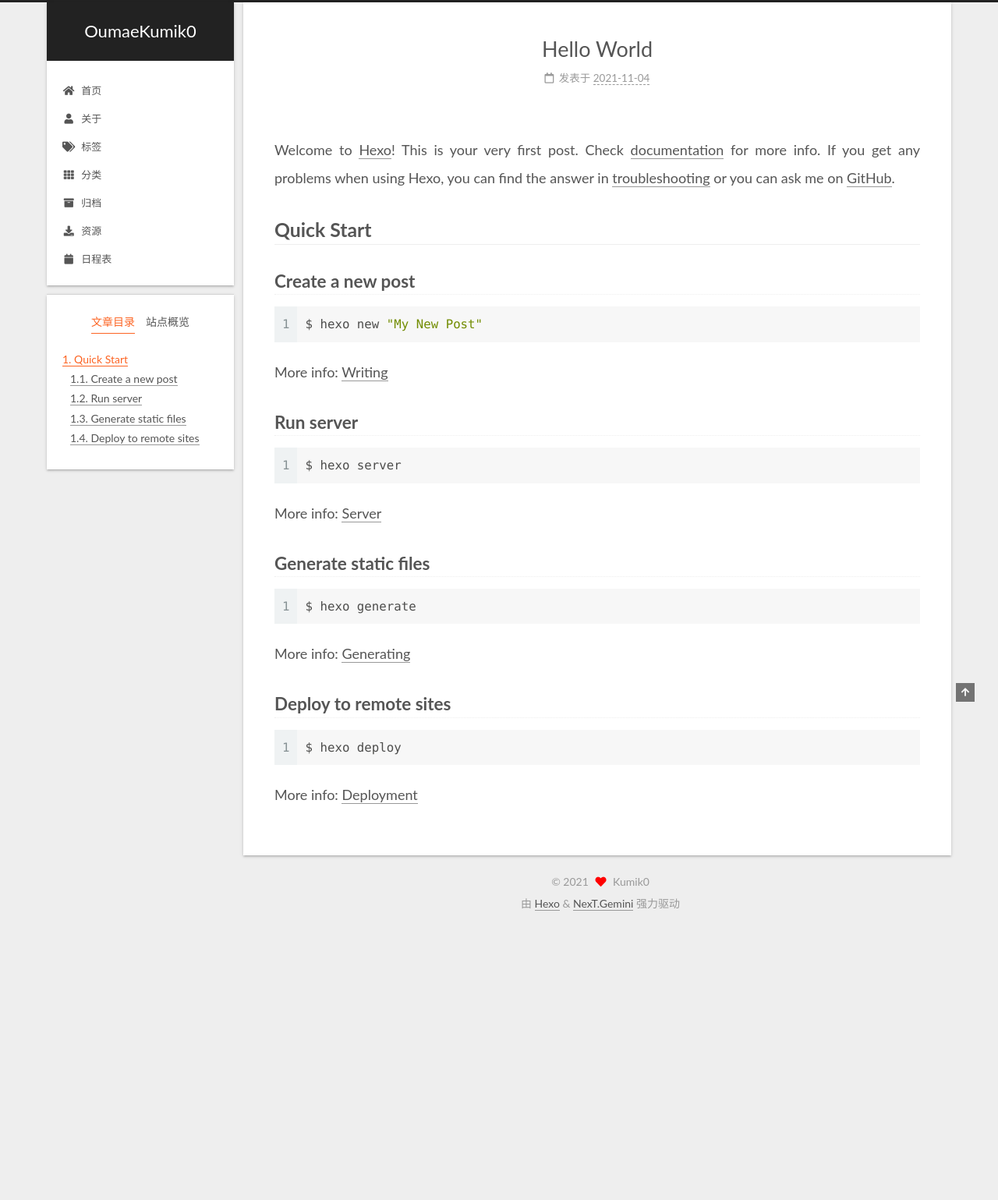
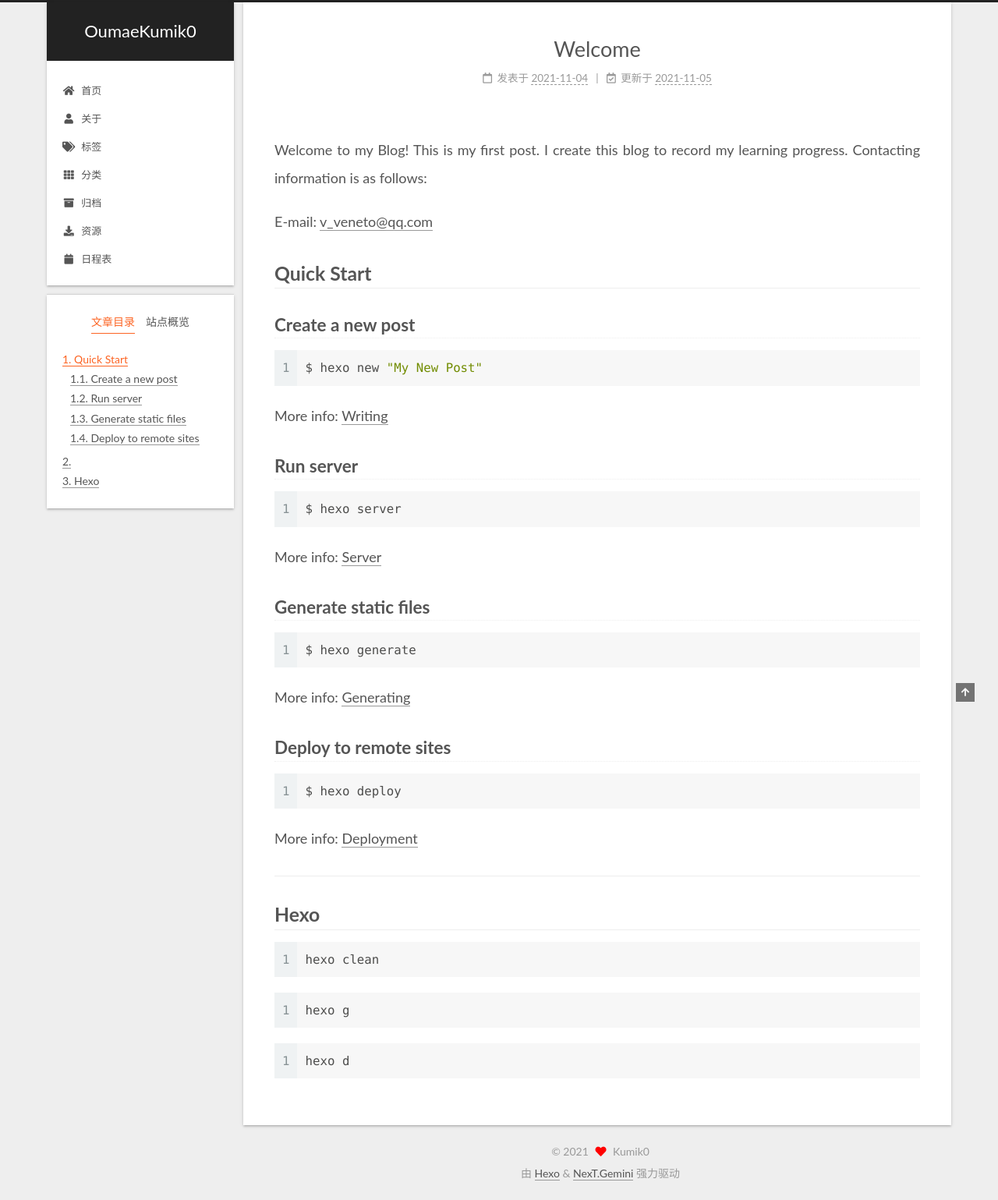
Before and after one commit to OumaeKumik0/OumaeKumik0.github.io, a plain HTML site: page 2021/11/04/hello-world/index.html in a window 1280 px wide. Shown: the whole page at 78% size. Before the commit the page ends 1193 px from the top, so only its background shows below. Drawn offline with Linux system fonts and the light colour scheme.

Commit message:
Site updated: 2021-11-05 16:55:10

```diff
--- a/2021/11/04/hello-world/index.html
+++ b/2021/11/04/hello-world/index.html
@@ -20,15 +20,15 @@
     var CONFIG = {"hostname":"example.com","root":"/","scheme":"Gemini","version":"7.8.0","exturl":false,"sidebar":{"position":"left","display":"post","padding":18,"offset":12,"onmobile":false},"copycode":{"enable":false,"show_result":false,"style":null},"back2top":{"enable":true,"sidebar":false,"scrollpercent":false},"bookmark":{"enable":false,"color":"#222","save":"auto"},"fancybox":false,"mediumzoom":false,"lazyload":false,"pangu":false,"comments":{"style":"tabs","active":null,"storage":true,"lazyload":false,"nav":null},"algolia":{"hits":{"per_page":10},"labels":{"input_placeholder":"Search for Posts","hits_empty":"We didn't find any results for the search: ${query}","hits_stats":"${hits} results found in ${time} ms"}},"localsearch":{"enable":false,"trigger":"auto","top_n_per_article":1,"unescape":false,"preload":false},"motion":{"enable":true,"async":false,"transition":{"post_block":"fadeIn","post_header":"slideDownIn","post_body":"slideDownIn","coll_header":"slideLeftIn","sidebar":"slideUpIn"}}};
   </script>
 
-  <meta name="description" content="Welcome to Hexo! This is your very first post. Check documentation for more info. If you get any problems when using Hexo, you can find the answer in troubleshooting or you can ask me on GitHub. Quick">
+  <meta name="description" content="Welcome to my Blog! This is my first post. I create this blog to record my learning progress. Contacting information is as follows: E-mail: &amp;#118;&amp;#x5f;&amp;#118;&amp;#x65;&amp;#x6e;&amp;#x65;&amp;#x74;&amp;#111;&amp;#64;&amp;#x71;&amp;">
 <meta property="og:type" content="article">
-<meta property="og:title" content="Hello World">
+<meta property="og:title" content="Welcome">
 <meta property="og:url" content="http://example.com/2021/11/04/hello-world/index.html">
 <meta property="og:site_name" content="OumaeKumik0">
-<meta property="og:description" content="Welcome to Hexo! This is your very first post. Check documentation for more info. If you get any problems when using Hexo, you can find the answer in troubleshooting or you can ask me on GitHub. Quick">
+<meta property="og:description" content="Welcome to my Blog! This is my first post. I create this blog to record my learning progress. Contacting information is as follows: E-mail: &amp;#118;&amp;#x5f;&amp;#118;&amp;#x65;&amp;#x6e;&amp;#x65;&amp;#x74;&amp;#111;&amp;#64;&amp;#x71;&amp;">
 <meta property="og:locale" content="zh_CN">
 <meta property="article:published_time" content="2021-11-04T08:25:56.309Z">
-<meta property="article:modified_time" content="2021-11-04T08:25:56.309Z">
+<meta property="article:modified_time" content="2021-11-05T08:50:47.296Z">
 <meta property="article:author" content="Kumik0">
 <meta name="twitter:card" content="summary">
 
@@ -45,7 +45,7 @@
   };
 </script>
 
-  <title>Hello World | OumaeKumik0</title>
+  <title>Welcome | OumaeKumik0</title>
 
 
 
@@ -188,7 +188,7 @@
     </span>
       <header class="post-header">
         <h1 class="post-title" itemprop="name headline">
-          Hello World
+          Welcome
         </h1>
 
         <div class="post-meta">
@@ -200,6 +200,13 @@
 
               <time title="创建时间：2021-11-04 16:25:56" itemprop="dateCreated datePublished" datetime="2021-11-04T16:25:56+08:00">2021-11-04</time>
             </span>
+              <span class="post-meta-item">
+                <span class="post-meta-item-icon">
+                  <i class="far fa-calendar-check"></i>
+                </span>
+                <span class="post-meta-item-text">更新于</span>
+                <time title="修改时间：2021-11-05 16:50:47" itemprop="dateModified" datetime="2021-11-05T16:50:47+08:00">2021-11-05</time>
+              </span>
 
 
 
@@ -212,7 +219,8 @@
     <div class="post-body" itemprop="articleBody">
 
 
-        <p>Welcome to <a target="_blank" rel="noopener" href="https://hexo.io/">Hexo</a>! This is your very first post. Check <a target="_blank" rel="noopener" href="https://hexo.io/docs/">documentation</a> for more info. If you get any problems when using Hexo, you can find the answer in <a target="_blank" rel="noopener" href="https://hexo.io/docs/troubleshooting.html">troubleshooting</a> or you can ask me on <a target="_blank" rel="noopener" href="https://github.com/hexojs/hexo/issues">GitHub</a>.</p>
+        <p>Welcome to my Blog! This is my first post. I create this blog to record my learning progress. Contacting information is as follows:</p>
+<p>E-mail: <a href="mailto:&#118;&#x5f;&#118;&#x65;&#x6e;&#x65;&#x74;&#111;&#64;&#x71;&#x71;&#46;&#99;&#x6f;&#x6d;">&#118;&#x5f;&#118;&#x65;&#x6e;&#x65;&#x74;&#111;&#64;&#x71;&#x71;&#46;&#99;&#x6f;&#x6d;</a></p>
 <h2 id="Quick-Start"><a href="#Quick-Start" class="headerlink" title="Quick Start"></a>Quick Start</h2><h3 id="Create-a-new-post"><a href="#Create-a-new-post" class="headerlink" title="Create a new post"></a>Create a new post</h3><figure class="highlight bash"><table><tr><td class="gutter"><pre><span class="line">1</span><br></pre></td><td class="code"><pre><span class="line">$ hexo new <span class="string">&quot;My New Post&quot;</span></span><br></pre></td></tr></table></figure>
 
 <p>More info: <a target="_blank" rel="noopener" href="https://hexo.io/docs/writing.html">Writing</a></p>
@@ -225,6 +233,11 @@
 <h3 id="Deploy-to-remote-sites"><a href="#Deploy-to-remote-sites" class="headerlink" title="Deploy to remote sites"></a>Deploy to remote sites</h3><figure class="highlight bash"><table><tr><td class="gutter"><pre><span class="line">1</span><br></pre></td><td class="code"><pre><span class="line">$ hexo deploy</span><br></pre></td></tr></table></figure>
 
 <p>More info: <a target="_blank" rel="noopener" href="https://hexo.io/docs/one-command-deployment.html">Deployment</a></p>
+<h2 id=""><a href="#" class="headerlink" title=""></a></h2><h2 id="Hexo"><a href="#Hexo" class="headerlink" title="Hexo"></a>Hexo</h2><figure class="highlight plaintext"><table><tr><td class="gutter"><pre><span class="line">1</span><br></pre></td><td class="code"><pre><span class="line">hexo clean</span><br></pre></td></tr></table></figure>
+
+<figure class="highlight plaintext"><table><tr><td class="gutter"><pre><span class="line">1</span><br></pre></td><td class="code"><pre><span class="line">hexo g</span><br></pre></td></tr></table></figure>
+
+<figure class="highlight plaintext"><table><tr><td class="gutter"><pre><span class="line">1</span><br></pre></td><td class="code"><pre><span class="line">hexo d</span><br></pre></td></tr></table></figure>
 
     </div>
 
@@ -295,7 +308,7 @@
 
       <!--noindex-->
       <div class="post-toc-wrap sidebar-panel">
-          <div class="post-toc motion-element"><ol class="nav"><li class="nav-item nav-level-2"><a class="nav-link" href="#Quick-Start"><span class="nav-number">1.</span> <span class="nav-text">Quick Start</span></a><ol class="nav-child"><li class="nav-item nav-level-3"><a class="nav-link" href="#Create-a-new-post"><span class="nav-number">1.1.</span> <span class="nav-text">Create a new post</span></a></li><li class="nav-item nav-level-3"><a class="nav-link" href="#Run-server"><span class="nav-number">1.2.</span> <span class="nav-text">Run server</span></a></li><li class="nav-item nav-level-3"><a class="nav-link" href="#Generate-static-files"><span class="nav-number">1.3.</span> <span class="nav-text">Generate static files</span></a></li><li class="nav-item nav-level-3"><a class="nav-link" href="#Deploy-to-remote-sites"><span class="nav-number">1.4.</span> <span class="nav-text">Deploy to remote sites</span></a></li></ol></li></ol></div>
+          <div class="post-toc motion-element"><ol class="nav"><li class="nav-item nav-level-2"><a class="nav-link" href="#Quick-Start"><span class="nav-number">1.</span> <span class="nav-text">Quick Start</span></a><ol class="nav-child"><li class="nav-item nav-level-3"><a class="nav-link" href="#Create-a-new-post"><span class="nav-number">1.1.</span> <span class="nav-text">Create a new post</span></a></li><li class="nav-item nav-level-3"><a class="nav-link" href="#Run-server"><span class="nav-number">1.2.</span> <span class="nav-text">Run server</span></a></li><li class="nav-item nav-level-3"><a class="nav-link" href="#Generate-static-files"><span class="nav-number">1.3.</span> <span class="nav-text">Generate static files</span></a></li><li class="nav-item nav-level-3"><a class="nav-link" href="#Deploy-to-remote-sites"><span class="nav-number">1.4.</span> <span class="nav-text">Deploy to remote sites</span></a></li></ol></li><li class="nav-item nav-level-2"><a class="nav-link"><span class="nav-number">2.</span> <span class="nav-text"></span></a></li><li class="nav-item nav-level-2"><a class="nav-link" href="#Hexo"><span class="nav-number">3.</span> <span class="nav-text">Hexo</span></a></li></ol></div>
       </div>
       <!--/noindex-->
 
--- a/css/main.css
+++ b/css/main.css
@@ -1175,7 +1175,7 @@ pre .javascript .function {
 }
 .links-of-author a::before,
 .links-of-author span.exturl::before {
-  background: #b05dff;
+  background: #f5ff1f;
   border-radius: 50%;
   content: ' ';
   display: inline-block;
```
Also changed, not shown: archives/2021/11/index.html (+1 -1 lines), archives/2021/index.html (+1 -1 lines), archives/index.html (+1 -1 lines), index.html (+15 -2 lines).
